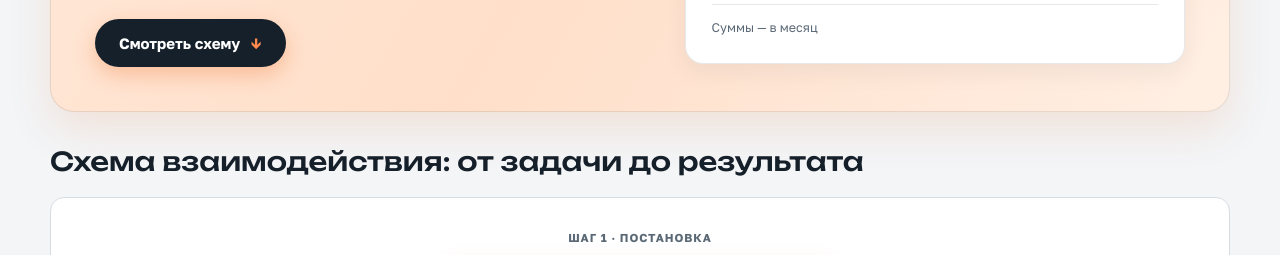
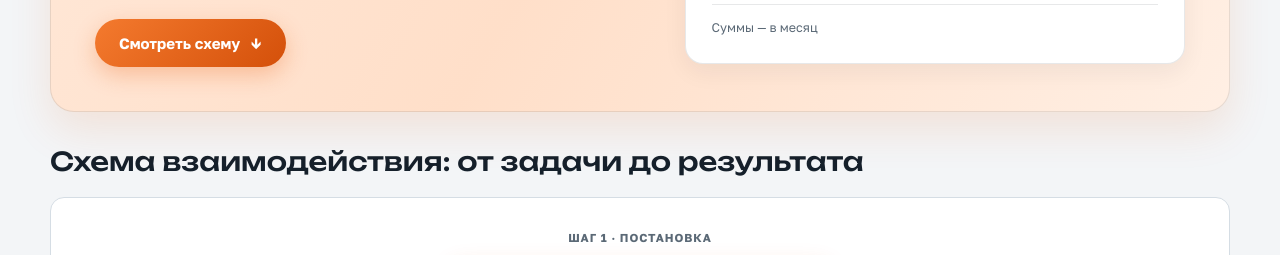
Before and after one commit to RuMarketolog/marketing-department-site, a plain HTML site: page index.html in a window 1280 px wide. Shown: the part 465-720 px from the top of the page. Drawn offline with Linux system fonts and the light colour scheme.

Commit message:
CTA: кнопка «Смотреть схему» оранжевая
По просьбе владельца кнопка в светлой теме больше не графитовая: оранжевый
градиент (#F47A2E → #D4500A), белый текст и белая стрелка. В тёмной теме кнопка
и раньше была оранжевой, там без изменений. Headless Chrome: 1280px и 390px.

Co-Authored-By: Claude Opus 5.5 <noreply@anthropic.com>

```diff
--- a/index.html
+++ b/index.html
@@ -29,7 +29,7 @@
   --cta-bg:#FFF7F1; --cta-ink:#15202B; --cta-muted:#5B6976; --cta-line:rgba(21,32,43,.10);
   --cta-g1:#FFF4EC; --cta-g2:#FFDFC9; --cta-g3:#FFEEE2; --cta-sheen:rgba(255,255,255,.9);
   --cta-acc:#E8590C; --cta-acc-ink:#B0400A; --cta-panel:#FFFFFF; --cta-panel-shadow:rgba(21,32,43,.06);
-  --cta-track:#EDF1F4; --cta-bar:#B7C3CD; --cta-btn:#15202B; --cta-btn-ink:#FFFFFF; --cta-btn-arr:#FF8A4C; --cta-shadow:rgba(232,89,12,.12);
+  --cta-track:#EDF1F4; --cta-bar:#B7C3CD; --cta-btn:linear-gradient(135deg,#F47A2E,#D4500A); --cta-btn-ink:#FFFFFF; --cta-btn-arr:#FFFFFF; --cta-shadow:rgba(232,89,12,.12);
   --f-display:"Unbounded","Golos Text",system-ui,sans-serif;
   --f-body:"Golos Text",system-ui,-apple-system,"Segoe UI",Roboto,sans-serif;
   --f-mono:"JetBrains Mono",ui-monospace,"Cascadia Mono",Consolas,monospace;
@@ -178,7 +178,7 @@ tr.hide{display:none}
    ФОТ людей — полная серая полоса, затраты на ИИ — 3 % (75 000 / 2 500 000) с оранжевым
    свечением: разницу показывает длина, а не зачёркивание.
    Цвета — токены --cta-* в :root и тёмных блоках. Светлая тема: один светло-оранжевый
-   градиент с анимацией перелива (ctaFlow), белая панель, графитовая кнопка с белым текстом.
+   градиент с анимацией перелива (ctaFlow), белая панель, оранжевая кнопка (градиент) с белым текстом.
    Тёмная тема: приподнятая тёмная поверхность и оранжевая кнопка с тёмным текстом.
    Мелкий оранжевый текст (надпись сверху) берёт --cta-acc-ink — в светлой теме он
    темнее акцента, чтобы читался (контраст ≈ 5).
```
Also changed, not shown: 1 other file.
